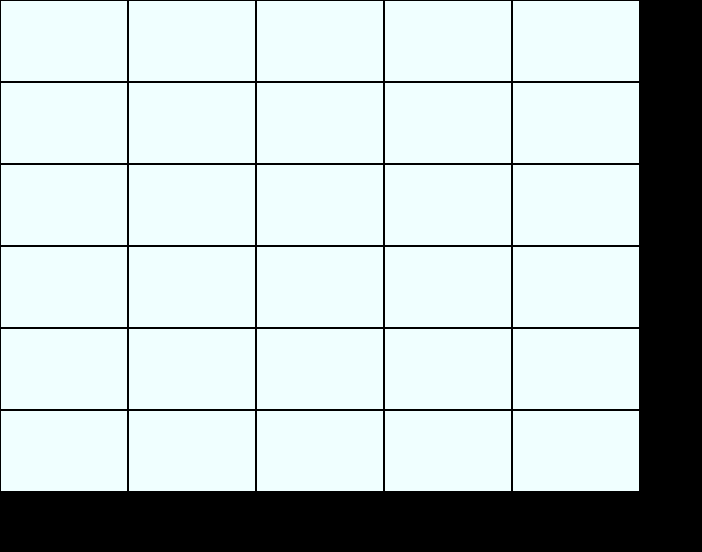
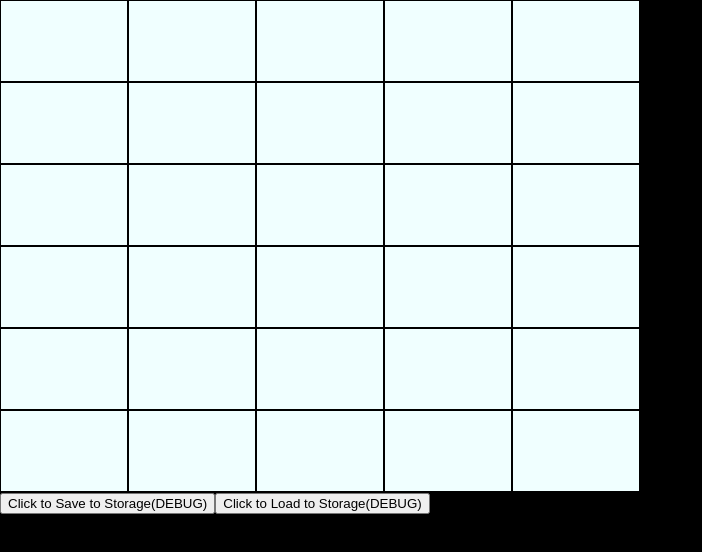
Before and after one commit to mom4ilakis/Dumichka, a React (Create React App) app: page / in a window 1280 px wide. Shown: the top 552 px of the page, without its empty margins (0-702 px from the left). Built offline with nearby package versions, Linux system fonts and the light colour scheme.

Commit message:
Removed unused packages Added persistance via LocalStorage Added a basic validity check on ENTER

```diff
--- a/package.json
+++ b/package.json
@@ -3,9 +3,6 @@
   "version": "0.1.0",
   "private": true,
   "dependencies": {
-    "@testing-library/jest-dom": "^5.16.1",
-    "@testing-library/react": "^12.1.2",
-    "@testing-library/user-event": "^13.5.0",
     "prop-types": "^15.8.1",
     "react": "^17.0.2",
     "react-dom": "^17.0.2",
--- a/src/App.js
+++ b/src/App.js
@@ -6,11 +6,13 @@ const LetterBox = ( props ) => <div className={props.className}> {props.letter}
 class Board extends React.Component {
     constructor( props ) {
         super( props );
-        this.answer = 'weary';
+        const gameState = this.loadFromLocalStorage();
+        const { answer, attempts, currentAttempt, gameFinished } = gameState;
+        this.answer = answer || this.generateTodayAnswer();
         this.state = {
-            attempts: [...Array( 6 ).keys()].map(() => ''),
-            currentAttempt: 0,
-            gameFinished: false
+            attempts: attempts || [...Array( 6 ).keys()].map(() => ''),
+            currentAttempt: currentAttempt|| 0,
+            gameFinished: gameFinished || false
         };
     }
 
@@ -19,11 +21,45 @@ class Board extends React.Component {
     };
 
     componentWillUnmount = () => {
+        console.log('Unmounting...');
         document.removeEventListener('keyup', this.handleKeyPress);
+        this.saveToLocalStorage();
     };
 
     onFinish = () => {
         document.removeEventListener('keyup', this.handleKeyPress);
+    };
+
+    generateTodayAnswer = () => 'weary';
+
+    isValidAnswer = () => this.state.attempts[this.state.currentAttempt].length === 5;
+
+    loadFromLocalStorage = () => {
+        console.log('Loading from LS');
+        const parsedGameState = JSON.parse(window.localStorage.getItem('gameState'));
+        if (parsedGameState) {
+            const answer = parsedGameState.answer;
+            const { attempts, currentAttempt, gameFinished } = JSON.parse(parsedGameState.boardState);
+            return {
+                attempts,
+                currentAttempt,
+                gameFinished,
+                answer
+
+            };
+        } else {
+            return {
+                attempts: undefined,
+                currentAttempt: undefined,
+                gameFinished: undefined,
+                answer: undefined
+            };
+        }
+    };
+
+    saveToLocalStorage = () => {
+        console.log('Saving to LS');
+        window.localStorage.setItem('gameState', JSON.stringify({ 'boardState': JSON.stringify(this.state), 'answer': this.answer }));
     };
 
     handleKeyPress = ( event ) => {
@@ -39,7 +75,7 @@ class Board extends React.Component {
                 return { attempts: newAttempts };
             } );
         }
-        if ( key === 'Enter' ) {
+        if ( key === 'Enter' && this.isValidAnswer()) {
             this.setState(( state ) => {
                 const { currentAttempt, attempts } = state;
                 return {
@@ -47,7 +83,10 @@ class Board extends React.Component {
                     currentAttempt: currentAttempt + 1
                 };
             },
-            () => this.state.gameFinished && this.onFinish()
+            () => {
+                this.saveToLocalStorage();
+                this.state.gameFinished && this.onFinish();
+            }
             );
         }
         if ( key === 'Backspace' ) {
@@ -88,6 +127,9 @@ class Board extends React.Component {
                         this.renderBoard()
                     }
                 </div>
+                <button onClick={this.saveToLocalStorage}>Click to Save to Storage(DEBUG)</button>
+                <button onClick={this.loadFromLocalStorage}>Click to Load to Storage(DEBUG)</button>
+
             </React.Fragment>
         );
     };
```
Also changed, not shown: 1 other file (tests, documents, lock files or other folders).
